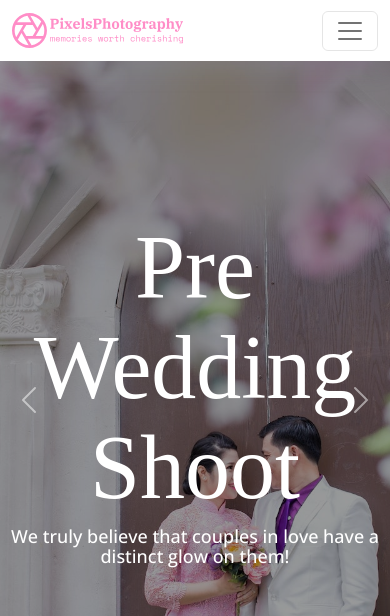
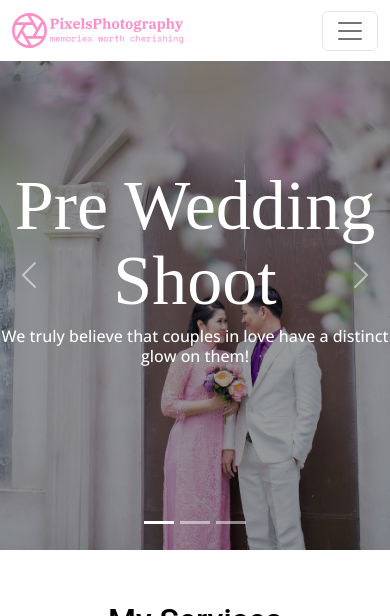
Before and after one commit to mirzanahid/pixel-photgraphy-client, a React (Create React App) app: page / in a window 390 px wide. Shown: the top 616 px of the page. Built offline with nearby package versions, Linux system fonts and the light colour scheme; no server answers; a web font is replaced by a local one; what react-photo-view would draw is missing.

Commit message:
banner responsive done

```diff
--- a/src/pages/shared/Banner/Banner.css
+++ b/src/pages/shared/Banner/Banner.css
@@ -37,10 +37,53 @@
     color: #fff;
 }
 
-.banner-pra{
+.banner-pra {
     font-family: 'Open Sans';
     font-size: 18px;
     font-weight: 500;
     line-height: 20px;
     color: #fff;
 }
+
+
+
+/* responsive start */
+
+@media only screen and (max-width: 575.98px) {
+
+    .carousel-inner {
+        height: 550px;
+    }
+
+    .banner-heading {
+        font-size: 70px;
+        line-height: 75px;
+    }
+    .banner-pra {
+        font-size: 16px;
+        line-height: 20px;
+    }
+}
+@media only screen and  (min-width: 576px) and (max-width: 767.98px) {
+
+    .carousel-inner {
+        height: 550px;
+    }
+
+    .banner-heading {
+        font-size: 70px;
+        line-height: 75px;
+    }
+    .banner-pra {
+        font-size: 16px;
+        line-height: 20px;
+    }
+}
+@media only screen and  (min-width: 768px) and (max-width: 991.98px) {
+
+    .carousel-inner {
+        height: 750px;
+    }
+
+
+}
```
